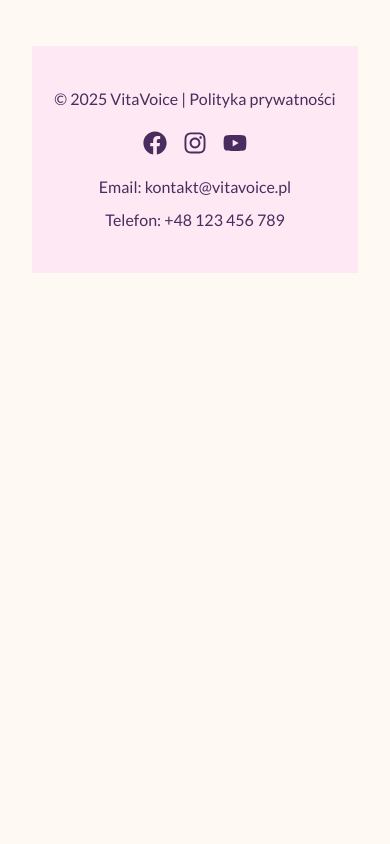
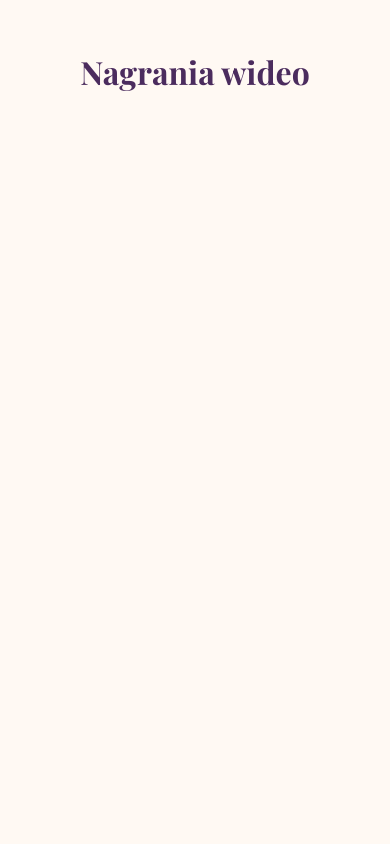
Before and after one commit to OlesiaKubska/vitavoice-app, a React (Vite) app in the folder client/: page /vitavoice-app/galeria in a window 390 px wide. Shown: the part 3360-4204 px from the top of the page. Before the commit the page ends 3665 px from the top, so only its background shows below. Built offline with nearby package versions, Linux system fonts and the light colour scheme.

Commit message:
Styled Gallery page with Masonry layout for images, Lightbox modal for fullscreen preview, and embedded YouTube videos using ReactPlayer. Fixed styling for video responsiveness.

```diff
--- a/client/package.json
+++ b/client/package.json
@@ -20,6 +20,7 @@
     "react-dom": "^19.0.0",
     "react-icons": "^5.5.0",
     "react-masonry-css": "^1.0.16",
+    "react-player": "^2.16.0",
     "react-router-dom": "^7.4.1",
     "styled-components": "^6.1.16",
     "swiper": "^11.2.6",
--- a/client/src/pages/Gallery/Gallery.jsx
+++ b/client/src/pages/Gallery/Gallery.jsx
@@ -3,6 +3,8 @@ import { Wrapper } from "./Gallery.styled";
 import Masonry from "react-masonry-css";
 import Lightbox from "yet-another-react-lightbox";
 import "yet-another-react-lightbox/styles.css";
+import ReactPlayer from "react-player";
+
 import img1 from "src/assets/images/gallery/photo-1.jpg";
 import img2 from "src/assets/images/gallery/photo-2.jpg";
 import img3 from "src/assets/images/gallery/photo-3.jpg";
@@ -63,6 +65,30 @@ function Gallery() {
         close={() => setIndex(-1)}
         slides={images.map((src) => ({ src }))}
       />
+
+      <div className="video-section">
+        <h3>Nagrania wideo</h3>
+        <div className="video-grid">
+          <div className="player-wrapper">
+            <ReactPlayer
+              className="react-player"
+              url="https://www.youtube.com/watch?v=zpOULjyy-n8"
+              width="100%"
+              height="100%"
+              controls
+            />
+          </div>
+          <div className="player-wrapper">
+            <ReactPlayer
+              className="react-player"
+              url="https://www.youtube.com/watch?v=ScMzIvxBSi4"
+              width="100%"
+              height="100%"
+              controls
+            />
+          </div>
+        </div>
+      </div>
     </Wrapper>
   );
 }
--- a/client/src/pages/Gallery/Gallery.styled.jsx
+++ b/client/src/pages/Gallery/Gallery.styled.jsx
@@ -37,4 +37,36 @@ export const Wrapper = styled.section`
       transform: scale(1.02);
     }
   }
+
+  .video-section {
+    margin-top: 4rem;
+    text-align: center;
+
+    h3 {
+      font-size: 2rem;
+      margin-bottom: 2rem;
+      color: ${({ theme }) => theme.primary};
+    }
+
+    .video-grid {
+      display: grid;
+      grid-template-columns: 1fr;
+      gap: 2rem;
+
+      .player-wrapper {
+        position: relative;
+        padding-top: 56.25%;
+        max-width: 800px;
+        width: 100%;
+        height: 400px;
+        margin: 0 auto;
+      }
+
+      .react-player {
+        position: absolute;
+        top: 0;
+        left: 0;
+      }
+    }
+  }
 `;
```
Also changed, not shown: 1 other file (tests, documents, lock files or other folders).
